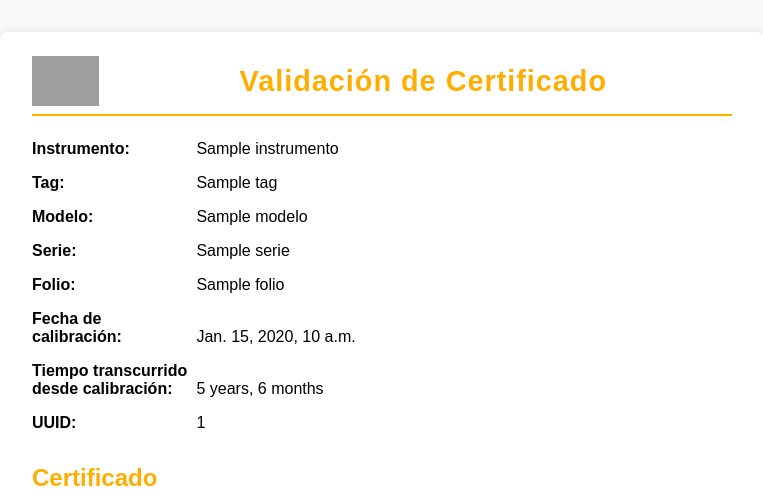
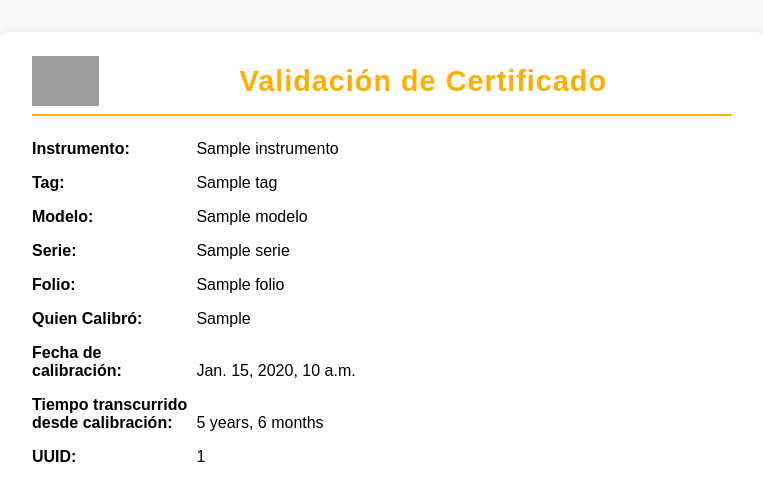
Before and after one commit to israel109910/instrumentosIIESA, a Django app: template codigos/templates/instrumentos/validacion.html in a window 1280 px wide. Shown: the top 499 px of the page, without its empty margins (258-1021 px from the left). Run offline with Django 3.2, Linux system fonts and the light colour scheme; the template is opened without the code that fills it: most values are stand-ins (such as "Sample title", 1, 10 or a date in 2020); grey boxes are pictures that could not be loaded.

Commit message:
version final 04/07 2

```diff
--- a/codigos/templates/instrumentos/validacion.html
+++ b/codigos/templates/instrumentos/validacion.html
@@ -99,6 +99,7 @@
             <p><strong>Modelo:</strong> {{ instrumento.modelo }}</p>
             <p><strong>Serie:</strong> {{ instrumento.serie }}</p>
             <p><strong>Folio:</strong> {{ instrumento.folio }}</p>
+            <p><strong>Quien Calibró:</strong> {{ instrumento.quien_calibro }}</p>
             <p><strong>Fecha de calibración:</strong> {{ instrumento.fecha_calibracion }}</p>
             <p><strong>Tiempo transcurrido desde calibración:</strong> {{ instrumento.fecha_calibracion|timesince }} </p>
             <p><strong>UUID:</strong> {{ instrumento.uuid }}</p>
```
